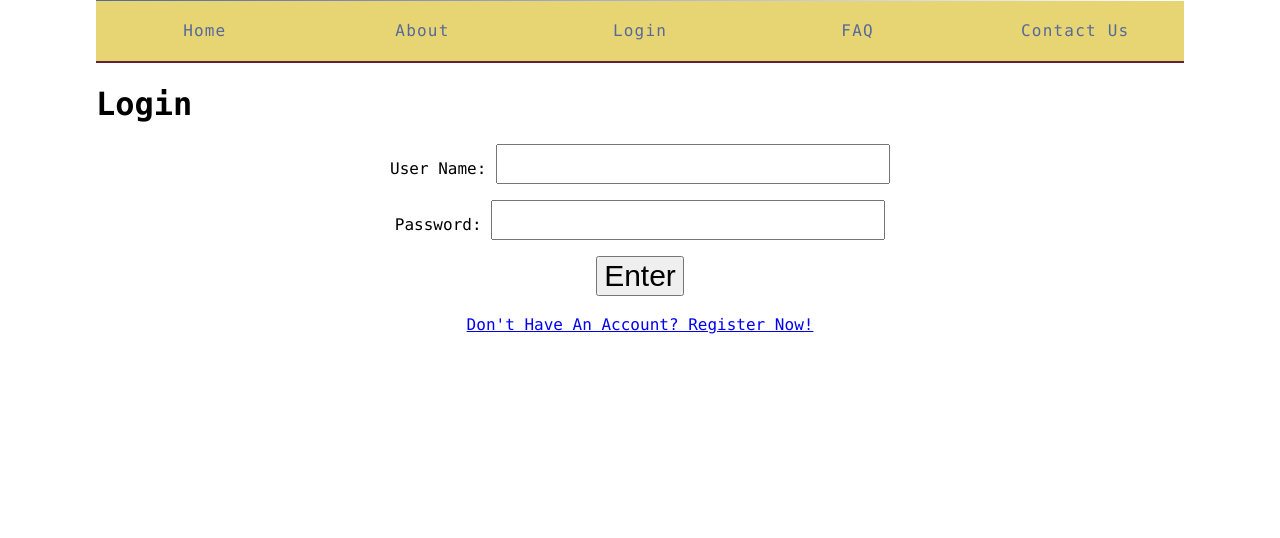
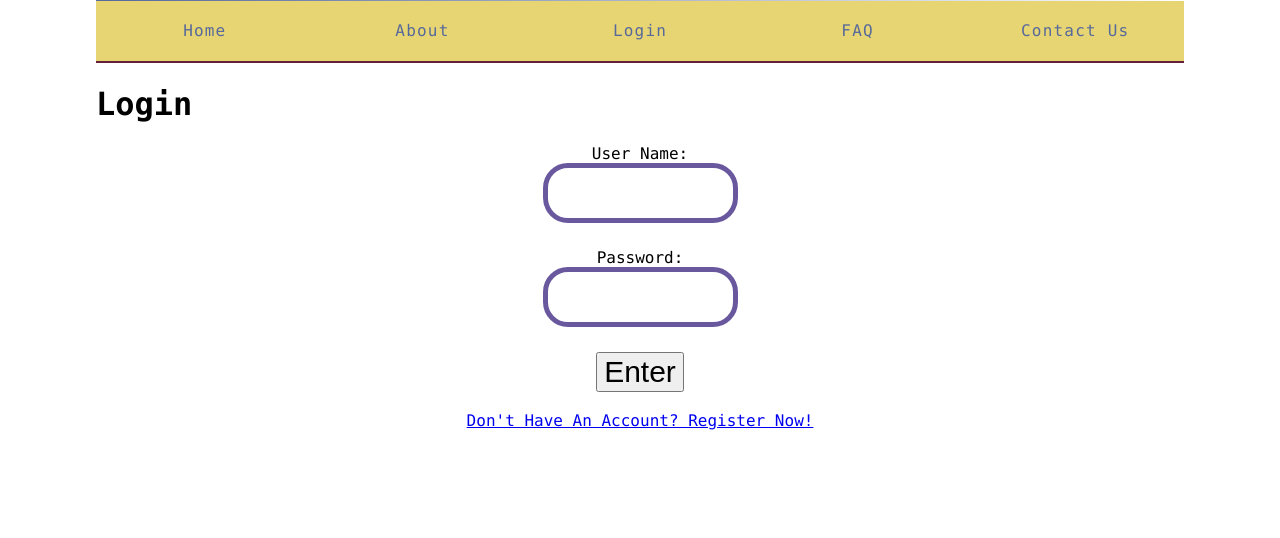
Before and after one commit to SCCapstone/Social-Monomania, a Django app: page /online/login/ in a window 1280 px wide. Shown: the part 300-838 px from the top of the page. Before the commit the page ends 634 px from the top, so only its background shows below. Run offline with Django 3.2, Linux system fonts and the light colour scheme.

Commit message:
css login page

```diff
--- a/assets/css/main.css
+++ b/assets/css/main.css
@@ -145,4 +145,32 @@ margin-bottom: 10px;
 #submit_b{
 	font-size: 30px;
 }
+
+#id_username{
+	display: block;
+	margin: auto;
+	border: 5px solid #6A589F;
+    border-radius: 25px;
+    font-size: 16px !important;
+    width: 175px;
+    height: 40px;
+    outline: none;
+    padding: 5px;
+    margin-bottom: 25px;
+    }
+
+
+#id_password{
+	display: block;
+	margin: auto;
+	border: 5px solid #6A589F;
+    border-radius: 25px;
+    font-size: 16px !important;
+    width: 175px;
+    height: 40px;
+    outline: none;
+    padding: 5px;
+    margin-bottom: 25px;
+    }
+
 /*# sourceMappingURL=layout.css.map */
```
